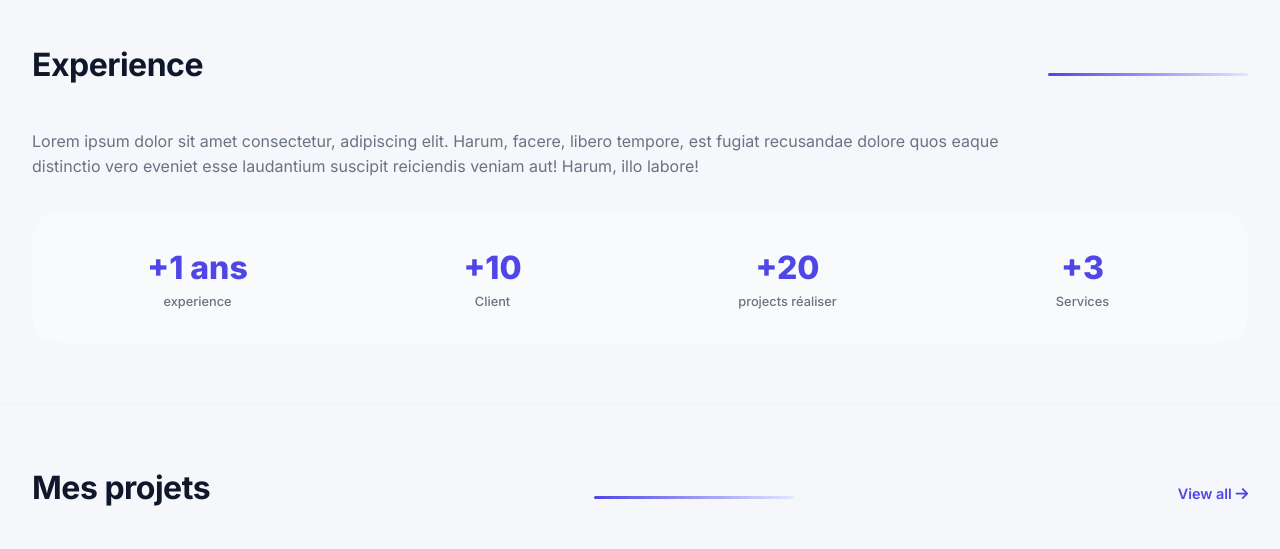
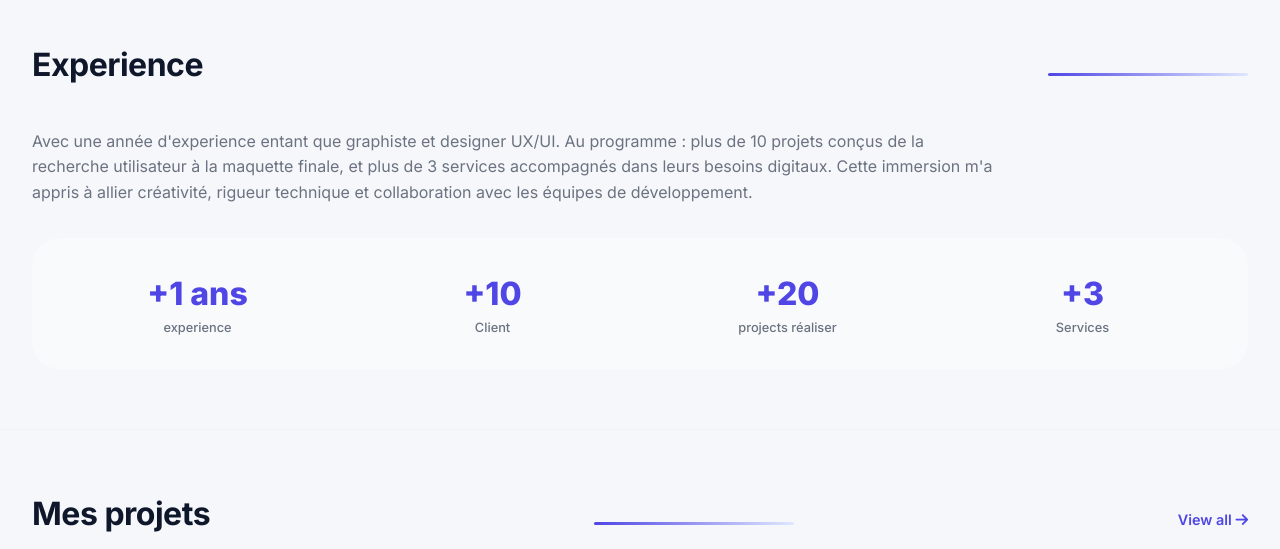
Before and after one commit to lafatralucio/lafatralucio.github.io, a plain HTML site: page index.html in a window 1280 px wide. Shown: the part 1040-1589 px from the top of the page. Drawn offline with nearby package versions, Linux system fonts and the light colour scheme.

Commit message:
Update index.html

```diff
--- a/index.html
+++ b/index.html
@@ -96,7 +96,7 @@
       <div class="header-line"></div>
     </div>
     <p class="experience-desc" data-aos="fade-up" data-aos-duration="800" data-aos-delay="100">
-      Lorem ipsum dolor sit amet consectetur, adipiscing elit. Harum, facere, libero tempore, est fugiat recusandae dolore quos eaque distinctio vero eveniet esse laudantium suscipit reiciendis veniam aut! Harum, illo labore!
+      Avec une année d'experience entant que graphiste et designer UX/UI. Au programme : plus de 10 projets conçus de la recherche utilisateur à la maquette finale, et plus de 3 services accompagnés dans leurs besoins digitaux. Cette immersion m'a appris à allier créativité, rigueur technique et collaboration avec les équipes de développement.
     </p>
 
     <div class="experience-stats">
```
